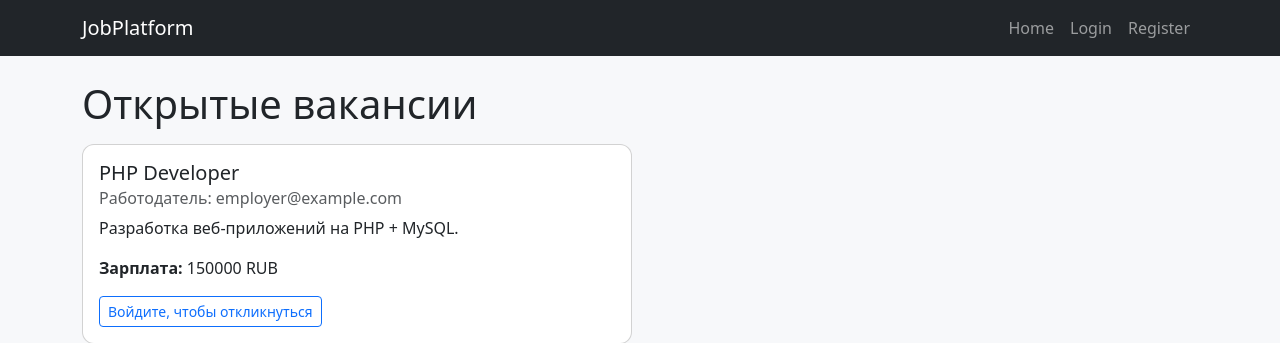
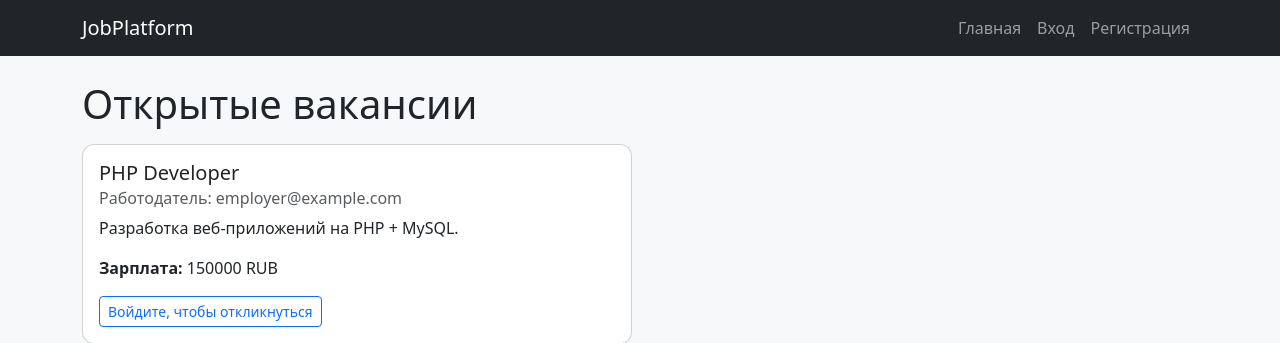
Before and after one commit to ROSIRONER/workplatform, a PHP site: page /index.php in a window 1280 px wide. Shown: the top 343 px of the page. Run offline with PHP 8.4, Linux system fonts and the light colour scheme; data comes from the database, SQL or seed files in the repository.

Commit message:
Fix seeded password hash and localize navbar to Russian

```diff
--- a/database.sql
+++ b/database.sql
@@ -51,8 +51,8 @@ SET FOREIGN_KEY_CHECKS = 1;
 
 -- Тестовые пользователи, пароль у обоих: password123
 INSERT INTO users (email, password_hash, role) VALUES
-('employer@example.com', '$2y$10$0f6T7kt4xFU9fS9F7s4IwOnEq0j2nFoRSEazYVJfKm/6QHCIr0/4W', 'employer'),
-('seeker@example.com', '$2y$10$0f6T7kt4xFU9fS9F7s4IwOnEq0j2nFoRSEazYVJfKm/6QHCIr0/4W', 'job_seeker');
+('employer@example.com', '$2y$12$H/WhH7UWIhItd.ZJNBdy5u2zs71H0BHqTVhmXPAod83leP17Px2Ey', 'employer'),
+('seeker@example.com', '$2y$12$H/WhH7UWIhItd.ZJNBdy5u2zs71H0BHqTVhmXPAod83leP17Px2Ey', 'job_seeker');
 
 INSERT INTO vacancies (employer_id, title, description, salary) VALUES
 (1, 'PHP Developer', 'Разработка веб-приложений на PHP + MySQL.', '150000 RUB');
--- a/views/layout/header.php
+++ b/views/layout/header.php
@@ -16,16 +16,16 @@ $role = current_user_role();
         <a class="navbar-brand" href="/index.php">JobPlatform</a>
         <div class="collapse navbar-collapse show">
             <ul class="navbar-nav ms-auto">
-                <li class="nav-item"><a class="nav-link" href="/index.php">Home</a></li>
+                <li class="nav-item"><a class="nav-link" href="/index.php">Главная</a></li>
                 <?php if (current_user_id() === null): ?>
-                    <li class="nav-item"><a class="nav-link" href="/login.php">Login</a></li>
-                    <li class="nav-item"><a class="nav-link" href="/register.php">Register</a></li>
+                    <li class="nav-item"><a class="nav-link" href="/login.php">Вход</a></li>
+                    <li class="nav-item"><a class="nav-link" href="/register.php">Регистрация</a></li>
                 <?php elseif ($role === 'job_seeker'): ?>
-                    <li class="nav-item"><a class="nav-link" href="/dashboard.php">Profile</a></li>
-                    <li class="nav-item"><a class="nav-link" href="/logout.php">Logout</a></li>
+                    <li class="nav-item"><a class="nav-link" href="/dashboard.php">Профиль</a></li>
+                    <li class="nav-item"><a class="nav-link" href="/logout.php">Выход</a></li>
                 <?php elseif ($role === 'employer'): ?>
-                    <li class="nav-item"><a class="nav-link" href="/dashboard.php">Dashboard</a></li>
-                    <li class="nav-item"><a class="nav-link" href="/logout.php">Logout</a></li>
+                    <li class="nav-item"><a class="nav-link" href="/dashboard.php">Кабинет</a></li>
+                    <li class="nav-item"><a class="nav-link" href="/logout.php">Выход</a></li>
                 <?php endif; ?>
             </ul>
         </div>
```
Also changed, not shown: README.md.
